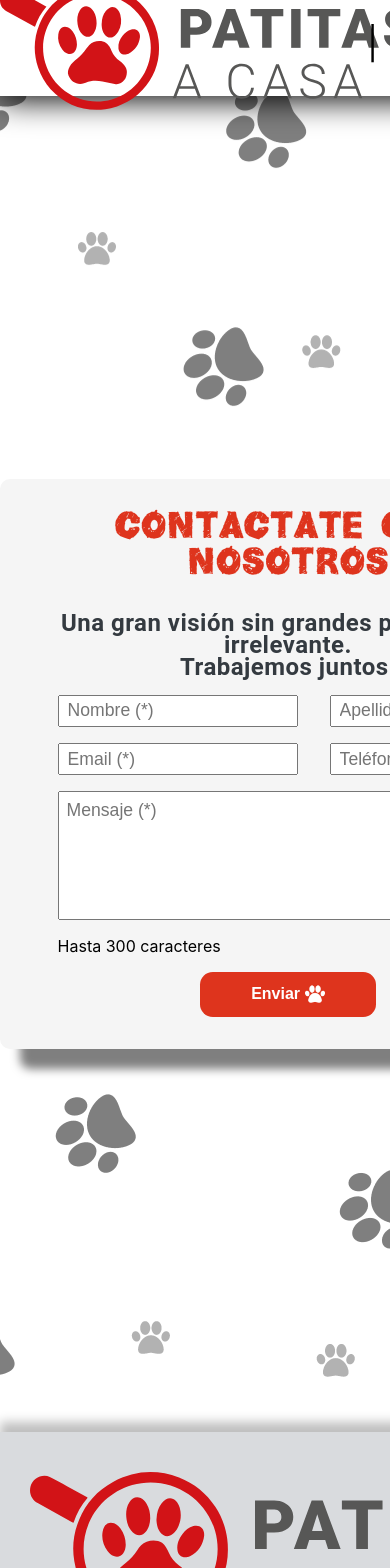
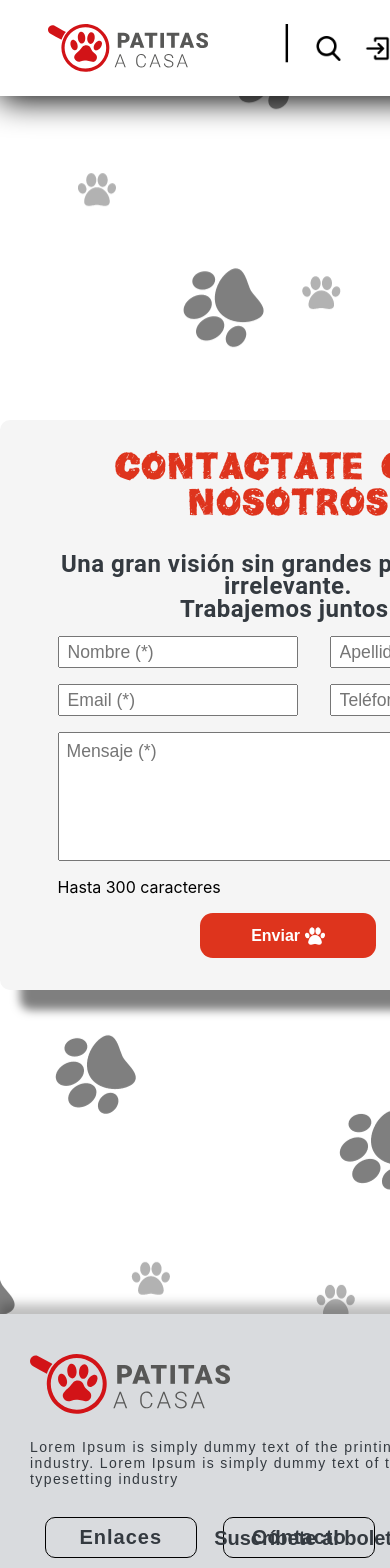
Before and after one commit to santiudev/software-mascotas, a React (Create React App) app: page /contacto in a window 390 px wide. Shown: the top 1568 px of the page. Built offline with nearby package versions, Linux system fonts and the light colour scheme.

Commit message:
updating responsive_branch branch

```diff
--- a/src/css/Footer/SectionOne.module.css
+++ b/src/css/Footer/SectionOne.module.css
@@ -121,3 +121,8 @@
 	}
 
 }
+
+.logo {
+	width: 200px;
+	margin-bottom: 25px;
+}
--- a/src/css/nav/nav.module.css
+++ b/src/css/nav/nav.module.css
@@ -238,3 +238,7 @@
 }
 
 }
+
+.logo {
+	width: 160px;
+}
```
